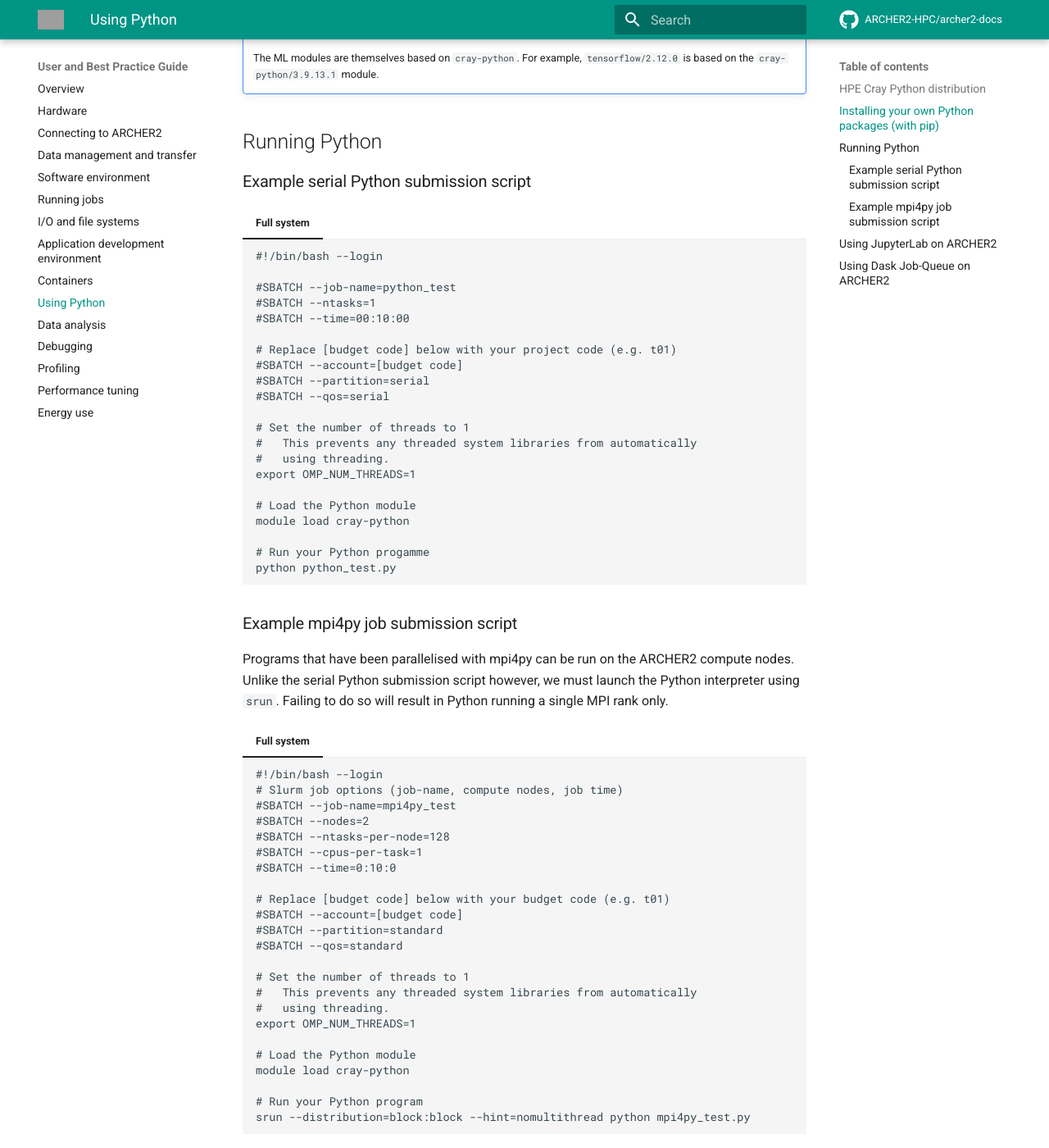
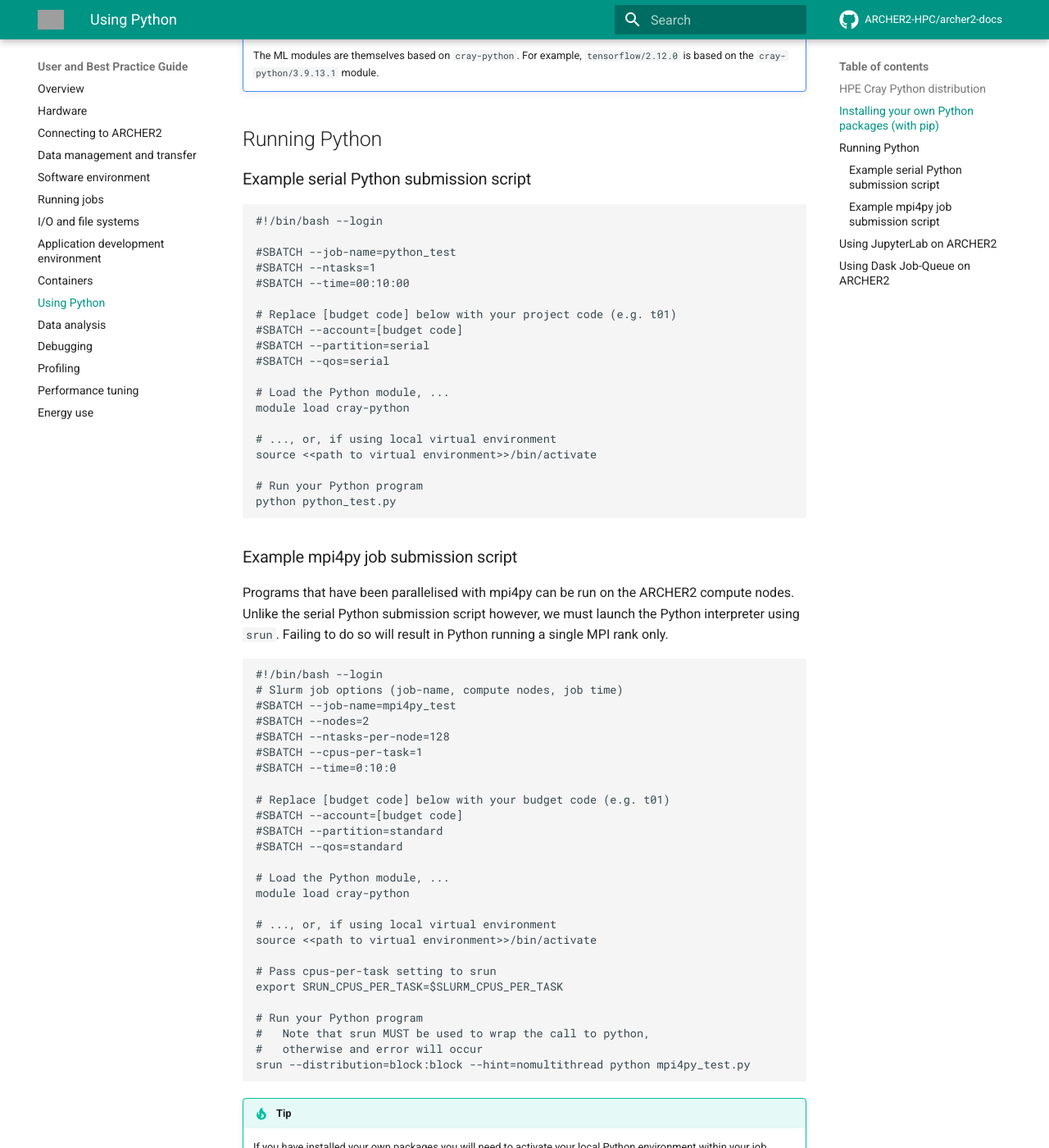
Before and after one commit to ARCHER2-HPC/archer2-docs, an MkDocs documentation site: the page built from docs/user-guide/python.md, in a window 1280 px wide and 1400 px high, scrolled down 3098 px. Shown: the whole window at 82% size. Built offline with MkDocs 1.6.1 and Material for MkDocs 9.7.7, drawn with Linux system fonts in a browser that asks for light colours; comment, search, counter and statistics services are not loaded; some of the changed text lies outside the part shown; grey boxes are pictures that could not be loaded.

Commit message:
Corrected formatting of submission script segments.

````diff
--- a/docs/user-guide/python.md
+++ b/docs/user-guide/python.md
@@ -89,23 +89,24 @@
 The packages you have installed will only be available once the local environment has been activated. So, when running code that requires these packages,
 you must first activate the environment, by adding the activation command to the submission script, as shown below.
 
-=== "Full system"
-    ```
-    #!/bin/bash --login
+```
+#!/bin/bash --login
 
-    #SBATCH --job-name=myvenv
-    #SBATCH --nodes=2
-    #SBATCH --ntasks-per-node=64
-    #SBATCH --cpus-per-task=2
-    #SBATCH --time=00:10:00
-    #SBATCH --account=[budget code]
-    #SBATCH --partition=standard
-    #SBATCH --qos=standard
+#SBATCH --job-name=myvenv
+#SBATCH --nodes=2
+#SBATCH --ntasks-per-node=64
+#SBATCH --cpus-per-task=2
+#SBATCH --time=00:10:00
+#SBATCH --account=[budget code]
+#SBATCH --partition=standard
+#SBATCH --qos=standard
 
-    source /work/t01/t01/auser/myvenv/bin/activate
+source /work/t01/t01/auser/myvenv/bin/activate
 
-    srun --distribution=block:block --hint=nomultithread python ${SLURM_SUBMIT_DIR}/myvenv-script.py
-    ```
+export SRUN_CPUS_PER_TASK=$SLURM_CPUS_PER_TASK
+
+srun --distribution=block:block --hint=nomultithread python ${SLURM_SUBMIT_DIR}/myvenv-script.py
+```
 
 Lastly, the environment being extended does not have to come from one of the centrally-installed `cray-python` modules.
 You can also create a local virtual environment based on one of the Machine Learning (ML) modules, e.g., `tensorflow`
@@ -124,30 +125,27 @@
 
 ### Example serial Python submission script
 
-=== "Full system"
-    ```
-    #!/bin/bash --login
+```
+#!/bin/bash --login
 
-    #SBATCH --job-name=python_test
-    #SBATCH --ntasks=1
-    #SBATCH --time=00:10:00
+#SBATCH --job-name=python_test
+#SBATCH --ntasks=1
+#SBATCH --time=00:10:00
 
-    # Replace [budget code] below with your project code (e.g. t01)
-    #SBATCH --account=[budget code]
-    #SBATCH --partition=serial
-    #SBATCH --qos=serial
+# Replace [budget code] below with your project code (e.g. t01)
+#SBATCH --account=[budget code]
+#SBATCH --partition=serial
+#SBATCH --qos=serial
 
-    # Set the number of threads to 1
-    #   This prevents any threaded system libraries from automatically
-    #   using threading.
-    export OMP_NUM_THREADS=1
+# Load the Python module, ...
+module load cray-python
 
-    # Load the Python module
-    module load cray-python
+# ..., or, if using local virtual environment
+source <<path to virtual environment>>/bin/activate
 
-    # Run your Python progamme
-    python python_test.py
-    ```
+# Run your Python program
+python python_test.py
+```
 
 ### Example mpi4py job submission script
 
@@ -155,32 +153,34 @@
 Unlike the serial Python submission script however, we must launch the Python interpreter
 using `srun`. Failing to do so will result in Python running a single MPI rank only.
 
-=== "Full system"
-    ```
-    #!/bin/bash --login
-    # Slurm job options (job-name, compute nodes, job time)
-    #SBATCH --job-name=mpi4py_test
-    #SBATCH --nodes=2
-    #SBATCH --ntasks-per-node=128
-    #SBATCH --cpus-per-task=1
-    #SBATCH --time=0:10:0
+```
+#!/bin/bash --login
+# Slurm job options (job-name, compute nodes, job time)
+#SBATCH --job-name=mpi4py_test
+#SBATCH --nodes=2
+#SBATCH --ntasks-per-node=128
+#SBATCH --cpus-per-task=1
+#SBATCH --time=0:10:0
 
-    # Replace [budget code] below with your budget code (e.g. t01)
-    #SBATCH --account=[budget code]
-    #SBATCH --partition=standard
-    #SBATCH --qos=standard
+# Replace [budget code] below with your budget code (e.g. t01)
+#SBATCH --account=[budget code]
+#SBATCH --partition=standard
+#SBATCH --qos=standard
 
-    # Set the number of threads to 1
-    #   This prevents any threaded system libraries from automatically
-    #   using threading.
-    export OMP_NUM_THREADS=1
+# Load the Python module, ...
+module load cray-python
 
-    # Load the Python module
-    module load cray-python
+# ..., or, if using local virtual environment
+source <<path to virtual environment>>/bin/activate
 
-    # Run your Python program
-    srun --distribution=block:block --hint=nomultithread python mpi4py_test.py
-    ```
+# Pass cpus-per-task setting to srun
+export SRUN_CPUS_PER_TASK=$SLURM_CPUS_PER_TASK
+
+# Run your Python program
+#   Note that srun MUST be used to wrap the call to python,
+#   otherwise and error will occur
+srun --distribution=block:block --hint=nomultithread python mpi4py_test.py
+```
 
 !!! tip
     If you have installed your own packages you will need to activate your local Python
````
